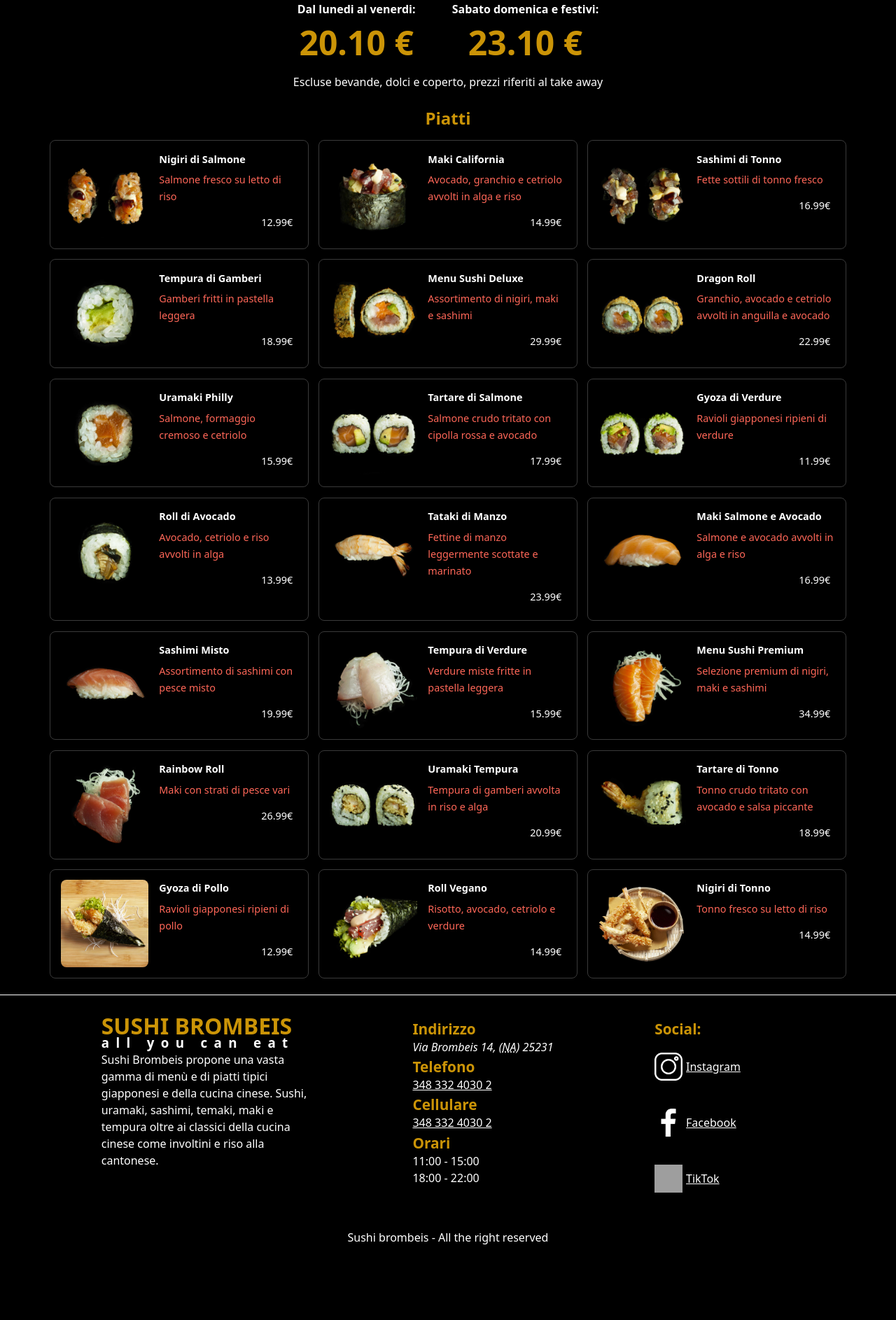
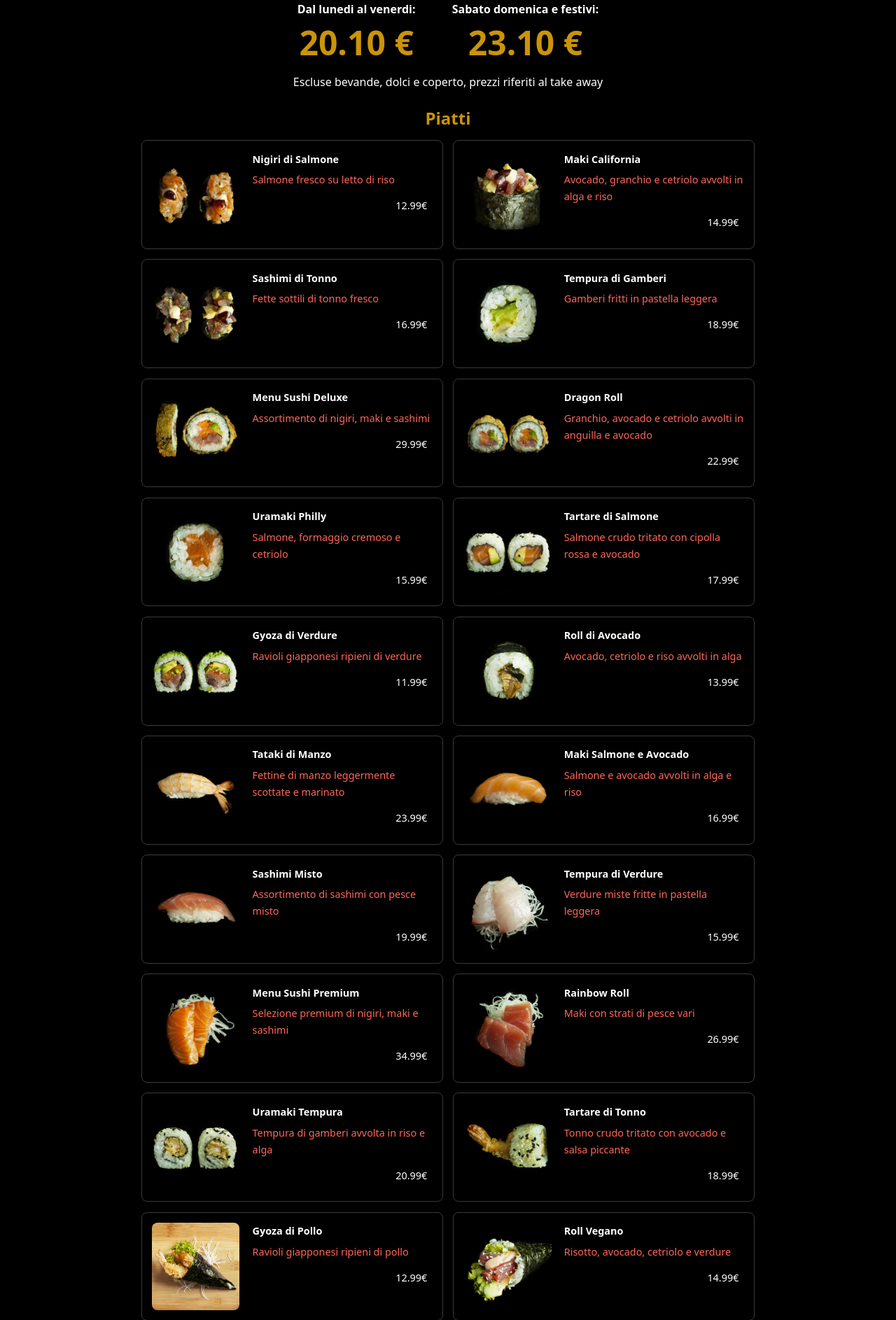
Before and after one commit to Barutta02/TecWeb, a PHP site: page /Home/menuCena.php in a window 1280 px wide. Shown: the part 299-2185 px from the top of the page at 70% size. Before the commit the page ends 2077 px from the top, so only its background shows below. Run offline with PHP 8.4, Linux system fonts and the light colour scheme; data comes from the database, SQL or seed files in the repository; grey boxes are pictures that could not be loaded.

Commit message:
style ok

```diff
--- a/Home/style.css
+++ b/Home/style.css
@@ -267,7 +267,8 @@ nav.menu ul li a {
 .menuItem {
     display: grid;
     grid-template-columns: 1fr 3fr;
-    width: 250px;
+    min-width: 175px;
+    max-width: 400px;
     background-color: var(--menuBackground);
     text-align: left;
     border: 0.5px solid var(--borderMenuItem);
```
